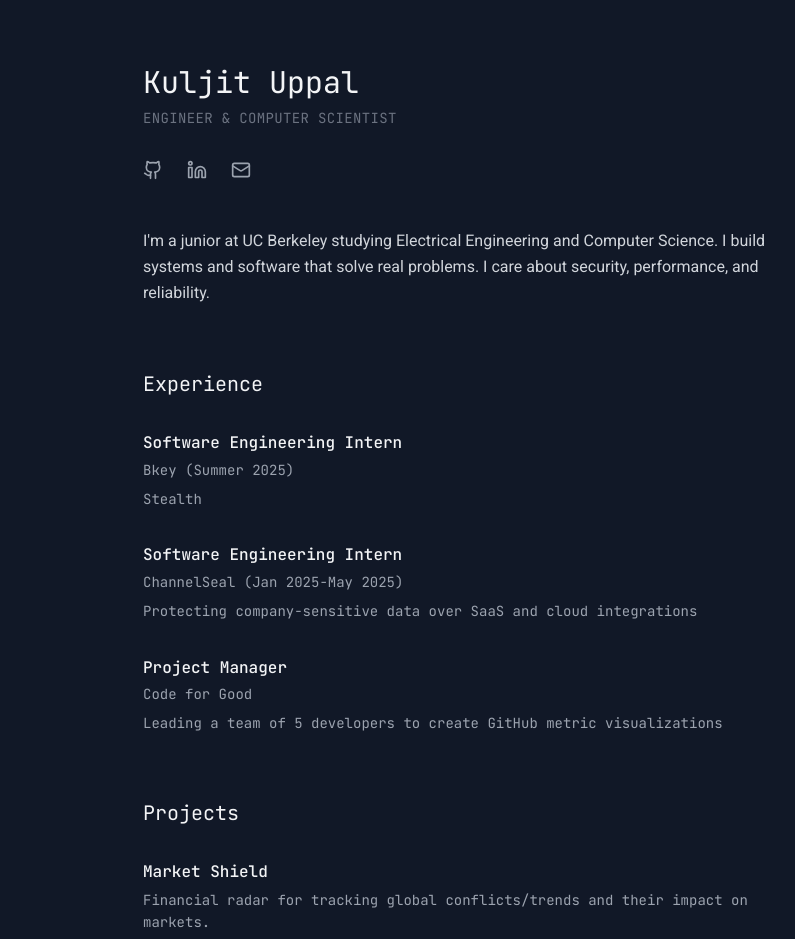
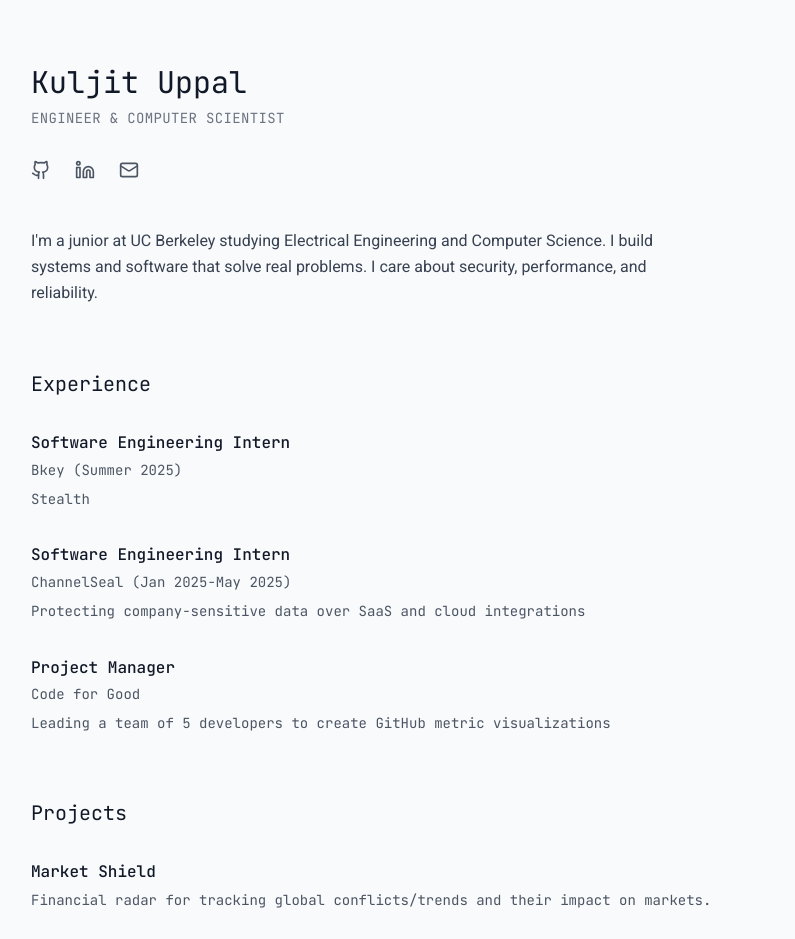
Before and after one commit to PopsicleSnow/PopsicleSnow.github.io, a React (Vite) app: page / in a window 1280 px wide. Shown: the top 939 px of the page, without its empty margins (185-980 px from the left). Built offline with nearby package versions, Linux system fonts and the light colour scheme.

Commit message:
update style

```diff
--- a/src/App.tsx
+++ b/src/App.tsx
@@ -11,34 +11,34 @@ function App() {
   };
 
   return (
-    <div className="min-h-screen bg-gray-900 text-gray-100 font-mono">
-      <div className="max-w-2xl mx-auto px-6 py-16">
+    <div className="min-h-screen bg-gray-50 text-gray-900 font-mono">
+      <div className="max-w-4xl mx-auto px-6 py-16">
         {/* Header */}
         <div className="mb-16">
           <h1 className="text-3xl font-normal mb-2">Kuljit Uppal</h1>
           <p className="text-gray-500 uppercase tracking-wide text-sm mb-8">ENGINEER & COMPUTER SCIENTIST</p>
 
           <div className="flex items-center space-x-6 mb-12">
-            <a href="https://github.com/PopsicleSnow" className="text-gray-400 hover:text-gray-100 transition-colors">
+            <a href="https://github.com/PopsicleSnow" className="text-gray-600 hover:text-gray-900 transition-colors">
               <Github size={20} />
             </a>
-            <a href="https://linkedin.com/in/kuljitu" className="text-gray-400 hover:text-gray-100 transition-colors">
+            <a href="https://linkedin.com/in/kuljitu" className="text-gray-600 hover:text-gray-900 transition-colors">
               <Linkedin size={20} />
             </a>
             <button
               onClick={handleEmailClick}
-              className="text-gray-400 hover:text-gray-100 transition-colors focus:outline-none"
+              className="text-gray-600 hover:text-gray-900 transition-colors focus:outline-none"
             >
               <Mail size={20} />
             </button>
             {showEmail && (
-              <span className="text-gray-300 text-sm ml-2">
+              <span className="text-gray-700 text-sm ml-2">
                 {atob(encodedEmail)}
               </span>
             )}
           </div>
 
-          <p className="text-gray-300 leading-relaxed max-w-2xl font-roboto">
+          <p className="text-gray-700 leading-relaxed max-w-2xl font-roboto">
             I'm a junior at UC Berkeley studying Electrical Engineering and Computer Science.
             I build systems and software that solve real problems. I care about security, performance,
             and reliability.
@@ -47,35 +47,35 @@ function App() {
 
         {/* Experience */}
         <div className="mb-16">
-          <h2 className="text-xl font-normal mb-8">Experience</h2>
+          <h2 className="text-xl font-normal mb-8 text-gray-900">Experience</h2>
 
           <div className="space-y-8">
             <div>
               <div className="flex items-start justify-between mb-1">
-                <h3 className="font-medium text-gray-100">Software Engineering Intern</h3>
+                <h3 className="font-medium text-gray-900">Software Engineering Intern</h3>
               </div>
-              <p className="text-gray-400 text-sm mb-2">Bkey (Summer 2025)</p>
-              <p className="text-gray-400 text-sm leading-relaxed">
+              <p className="text-gray-600 text-sm mb-2">Bkey (Summer 2025)</p>
+              <p className="text-gray-600 text-sm leading-relaxed">
                 Stealth
               </p>
             </div>
 
             <div>
               <div className="flex items-start justify-between mb-1">
-                <h3 className="font-medium text-gray-100">Software Engineering Intern</h3>
+                <h3 className="font-medium text-gray-900">Software Engineering Intern</h3>
               </div>
-              <p className="text-gray-400 text-sm mb-2">ChannelSeal (Jan 2025-May 2025)</p>
-              <p className="text-gray-400 text-sm leading-relaxed">
+              <p className="text-gray-600 text-sm mb-2">ChannelSeal (Jan 2025-May 2025)</p>
+              <p className="text-gray-600 text-sm leading-relaxed">
                 Protecting company-sensitive data over SaaS and cloud integrations
               </p>
             </div>
 
             <div>
               <div className="flex items-start justify-between mb-1">
-                <h3 className="font-medium text-gray-100">Project Manager</h3>
+                <h3 className="font-medium text-gray-900">Project Manager</h3>
               </div>
-              <p className="text-gray-400 text-sm mb-2">Code for Good</p>
-              <p className="text-gray-400 text-sm leading-relaxed">
+              <p className="text-gray-600 text-sm mb-2">Code for Good</p>
+              <p className="text-gray-600 text-sm leading-relaxed">
                 Leading a team of 5 developers to create GitHub metric visualizations
               </p>
             </div>
@@ -84,27 +84,27 @@ function App() {
 
         {/* Projects */}
         <div>
-          <h2 className="text-xl font-normal mb-8 text-gray-100">Projects</h2>
+          <h2 className="text-xl font-normal mb-8 text-gray-900">Projects</h2>
 
           <div className="space-y-6">
             <div>
-              <h3 className="font-medium mb-1 text-gray-100">Market Shield</h3>
-              <p className="text-gray-400 text-sm leading-relaxed">
+              <h3 className="font-medium mb-1 text-gray-900">Market Shield</h3>
+              <p className="text-gray-600 text-sm leading-relaxed">
                 Financial radar for tracking global conflicts/trends and their impact on markets.
               </p>
             </div>
 
             <div>
               {/* make link blue */}
-              <h3 className="font-medium mb-1 text-gray-100"><a href="https://macros.kuljitu.com/" target="_blank" rel="noopener noreferrer" className="text-blue-500 hover:underline">Macro Tracker</a></h3>
-              <p className="text-gray-400 text-sm leading-relaxed">
+              <h3 className="font-medium mb-1 text-gray-900"><a href="https://macros.kuljitu.com/" target="_blank" rel="noopener noreferrer" className="text-blue-600 hover:underline">Macro Tracker</a></h3>
+              <p className="text-gray-600 text-sm leading-relaxed">
                 Provided access to nutrition logging at UC Berkeley dining halls and restaurants
               </p>
             </div>
 
             <div>
-              <h3 className="font-medium mb-1 text-gray-100">Settling</h3>
-              <p className="text-gray-400 text-sm leading-relaxed">
+              <h3 className="font-medium mb-1 text-gray-900">Settling</h3>
+              <p className="text-gray-600 text-sm leading-relaxed">
                 Personalized immigration assistance platform
               </p>
             </div>
--- a/src/index.css
+++ b/src/index.css
@@ -15,8 +15,8 @@ body {
   margin: 0;
   padding: 0;
   line-height: 1.6;
-  background-color: #0f0f0f;
-  color: #f5f5f5;
+  background-color: #f9fafb;
+  color: #111827;
 }
 
 /* Clean focus styles */
@@ -29,10 +29,10 @@ button:focus {
 /* Smooth transitions */
 a {
   transition: all 0.15s ease;
-  color: #f5f5f5;
+  color: #111827;
   text-decoration: none;
 }
 
 a:hover {
-  color: #d1d5db;
+  color: #4b5563;
 }
```
Also changed, not shown: 2 other files (tests, documents, lock files or other folders).
